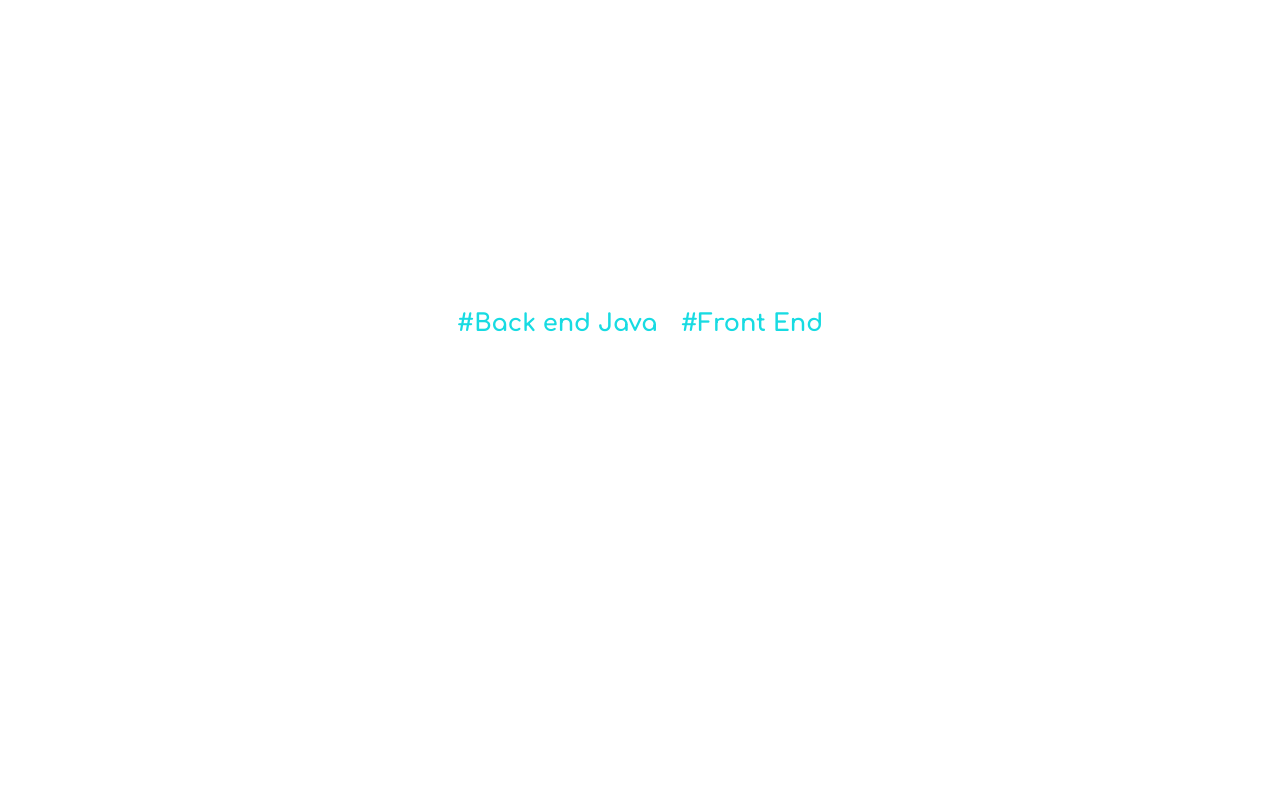
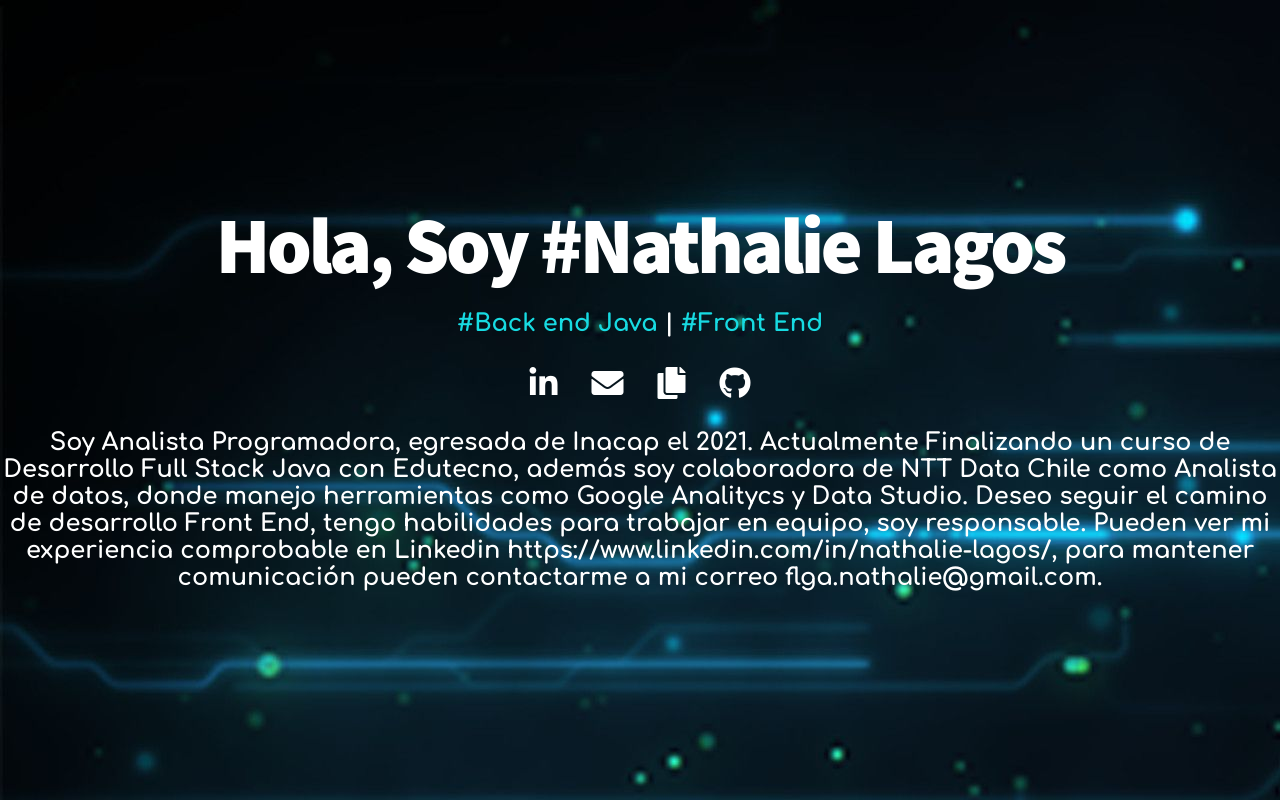
Before and after one commit to nathyna1153/HomePortafolioPersonal, a plain HTML site: page index.html in a window 1280 px wide. Drawn offline with Linux system fonts and the light colour scheme; the site is published under a folder, as on GitHub Pages, so addresses that start at the root find nothing.

Commit message:
cambios en la ruta de la imagen de fondo

```diff
--- a/styles/main.css
+++ b/styles/main.css
@@ -10,7 +10,7 @@ body {
   height: 100vh;
   display: grid;
   place-items: center;
-  background-image: url(/images/3tecnologia.jpg);
+  background-image: url("../images/3tecnologia.jpg");
 }
 
 .page-wrapper {
```
